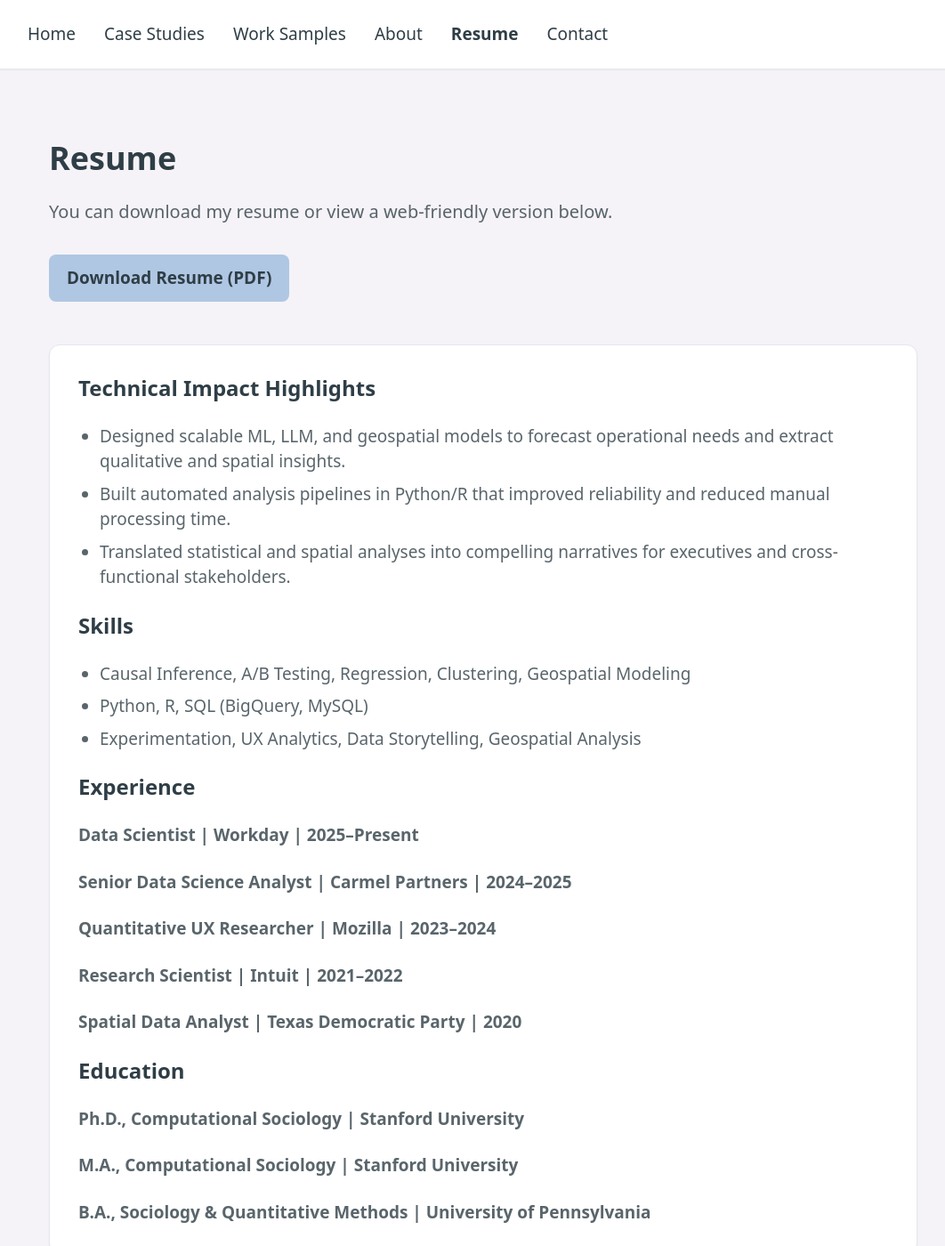
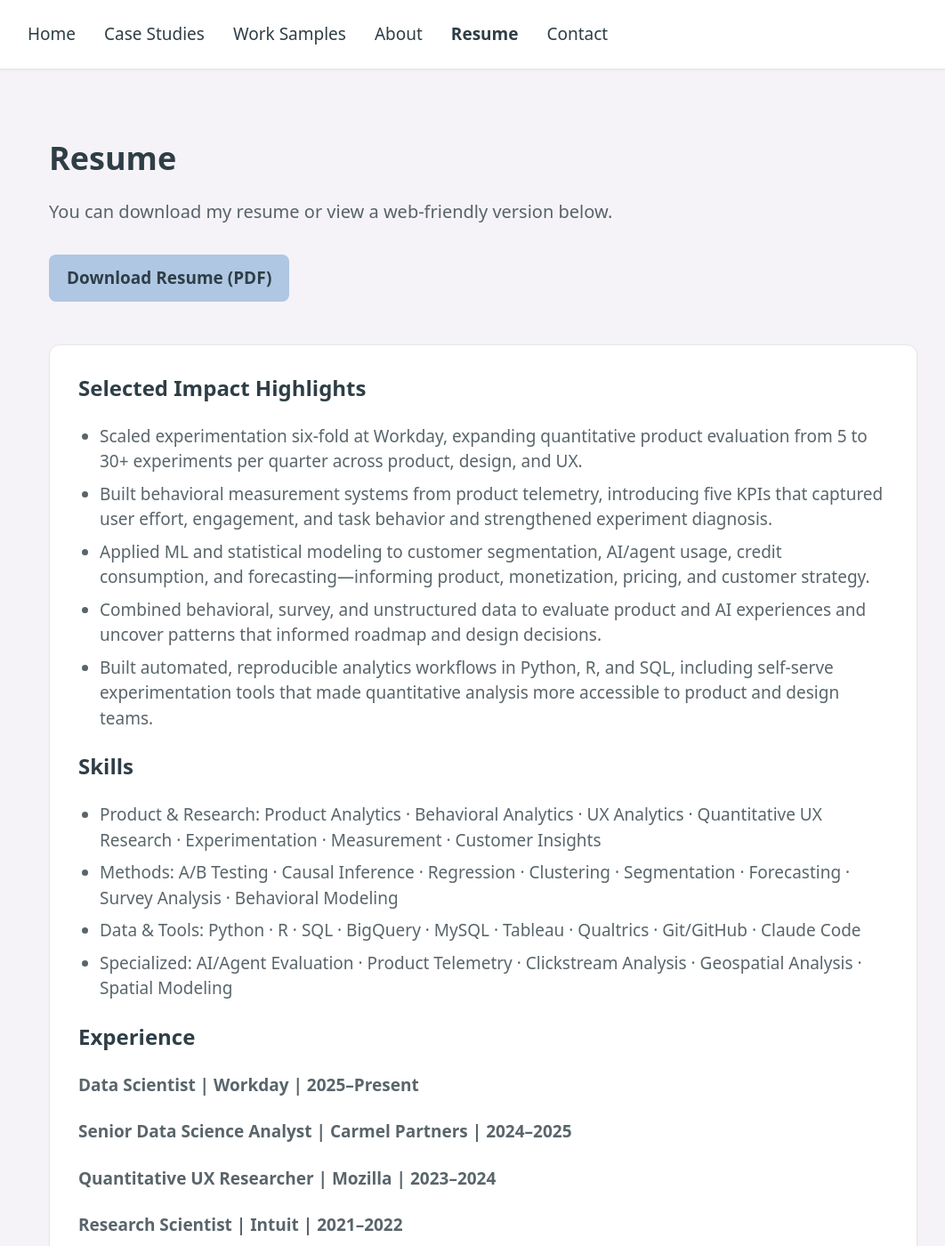
Before and after one commit to francine-i-stephens/francine-portfolio, a Jekyll site: the page resume.html, which Jekyll copies as it is, in a window 1280 px wide and 1400 px high. Shown: the whole window at 89% size, without its empty margins (97-1159 px from the left). Built offline with Jekyll 4.4.1, drawn with Linux system fonts in a browser that asks for light colours; nearby versions of some CDN libraries.

Commit message:
Revise resume sections and download link
Updated resume content and improved section titles.

```diff
--- a/resume.html
+++ b/resume.html
@@ -53,18 +53,22 @@
     <!-- Web Version -->
     <div class="bg-white border border-graySoft rounded-xl p-8 shadow-sm space-y-6">
 
-      <h2 class="text-2xl font-semibold">Technical Impact Highlights</h2>
+      <h2 class="text-2xl font-semibold">Selected Impact Highlights</h2>
       <ul class="list-disc pl-6 space-y-2 text-charcoal/80">
-        <li>Designed scalable ML, LLM, and geospatial models to forecast operational needs and extract qualitative and spatial insights.</li>
-        <li>Built automated analysis pipelines in Python/R that improved reliability and reduced manual processing time.</li>
-        <li>Translated statistical and spatial analyses into compelling narratives for executives and cross-functional stakeholders.</li>
+        <li>Scaled experimentation six-fold at Workday, expanding quantitative product evaluation from 5 to 30+ experiments per quarter across product, design, and UX.</li>
+        <li>Built behavioral measurement systems from product telemetry, introducing five KPIs that captured user effort, engagement, and task behavior and strengthened experiment diagnosis.</li>
+        <li>Applied ML and statistical modeling to customer segmentation, AI/agent usage, credit consumption, and forecasting—informing product, monetization, pricing, and customer strategy.</li>
+        <li>Combined behavioral, survey, and unstructured data to evaluate product and AI experiences and uncover patterns that informed roadmap and design decisions.</li>
+        <li>Built automated, reproducible analytics workflows in Python, R, and SQL, including self-serve experimentation tools that made quantitative analysis more accessible to product and design teams.</li>
       </ul>
 
       <h2 class="text-2xl font-semibold">Skills</h2>
       <ul class="list-disc pl-6 space-y-2 text-charcoal/80">
-        <li>Causal Inference, A/B Testing, Regression, Clustering, Geospatial Modeling</li>
-        <li>Python, R, SQL (BigQuery, MySQL)</li>
-        <li>Experimentation, UX Analytics, Data Storytelling, Geospatial Analysis</li>
+        <li>Product & Research: Product Analytics · Behavioral Analytics · UX Analytics · Quantitative UX Research · Experimentation · Measurement · Customer Insights</li>
+        <li>Methods: A/B Testing · Causal Inference · Regression · Clustering · Segmentation · Forecasting · Survey Analysis · Behavioral Modeling</li>
+        <li>Data & Tools: Python · R · SQL · BigQuery · MySQL · Tableau · Qualtrics · Git/GitHub · Claude Code</li>
+        <li>Specialized: AI/Agent Evaluation · Product Telemetry · Clickstream Analysis · Geospatial Analysis · Spatial Modeling</li>
+
       </ul>
 
       <h2 class="text-2xl font-semibold">Experience</h2>
```
Also changed, not shown: other parts of resume.html (+1 -1 lines).
